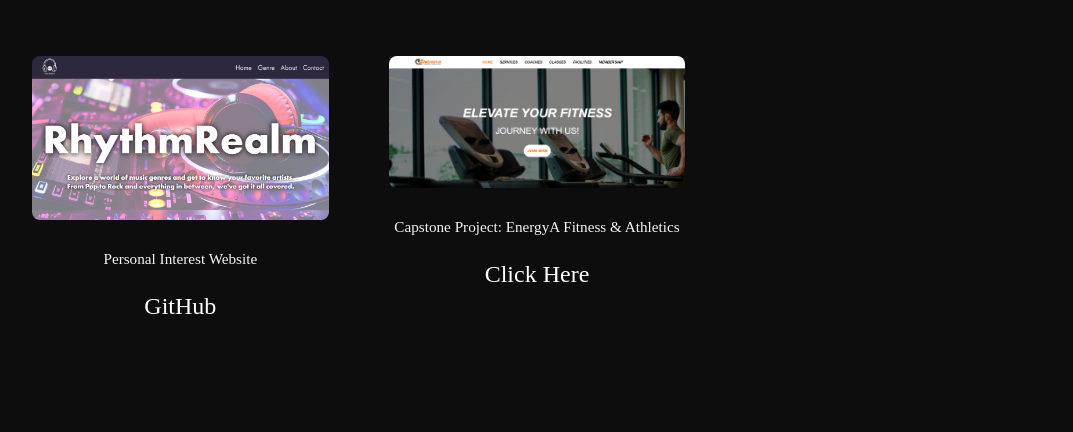
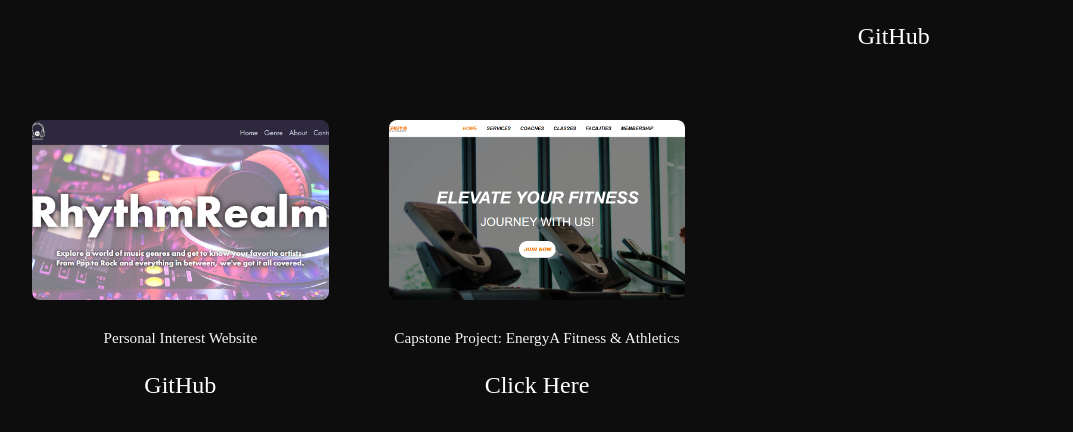
Before and after one commit to elimarayag/Activity1, a plain HTML site: page index.html in a window 1280 px wide. Shown: the part 3182-3614 px from the top of the page, without its empty margins (103-1176 px from the left). Drawn offline with Linux system fonts and the light colour scheme.

Commit message:
modified

```diff
--- a/index.html
+++ b/index.html
@@ -163,13 +163,13 @@
           <p class="work-description">Cryptography GUI using Python</p>
           <a href="https://github.com/elimarayag/GUI.git" class="github-button" target="_blank">GitHub</a>
         </div>
-        <div class="work-container">
-          <img src="./assets/workRR1.png" alt="Website" class="work-photo" />
+        <div class="work-container featured-work">
+          <img src="./assets/workRR1.png" alt="Website" class="work-photo large-photo" />
           <p class="work-description">Personal Interest Website</p>
           <a href="https://github.com/elimarayag/ACTIVITY_2_BSIS3A.git" class="github-button" target="_blank">GitHub</a>
         </div>
-        <div class="work-container">
-          <img src="/assets/capstone.png" alt="Capstone Project" class="work-photo" />
+        <div class="work-container featured-work">
+          <img src="/assets/capstone.png" alt="Capstone Project" class="work-photo large-photo" />
           <p class="work-description">Capstone Project: EnergyA Fitness & Athletics</p>
           <a href="https://energyafitness.com/" class="github-button" target="_blank">Click Here</a>
         </div>
--- a/style.css
+++ b/style.css
@@ -546,7 +546,8 @@ a:hover {
 
 .work-photo {
   width: 100%;
-  height: auto;
+  height: 600px; /* Set same height for all images */
+  object-fit: cover; /* Ensures images fill the box without distortion */
   border-radius: 8px;
   margin-bottom: 10px;
 }
@@ -574,6 +575,11 @@ a:hover {
 .github-button:hover {
   background-color: rgb(85, 85, 85);
 }
+
+.large-photo {
+  height: 180px;
+}
+
 
 /*CONTACT SECTION*/
 
```
